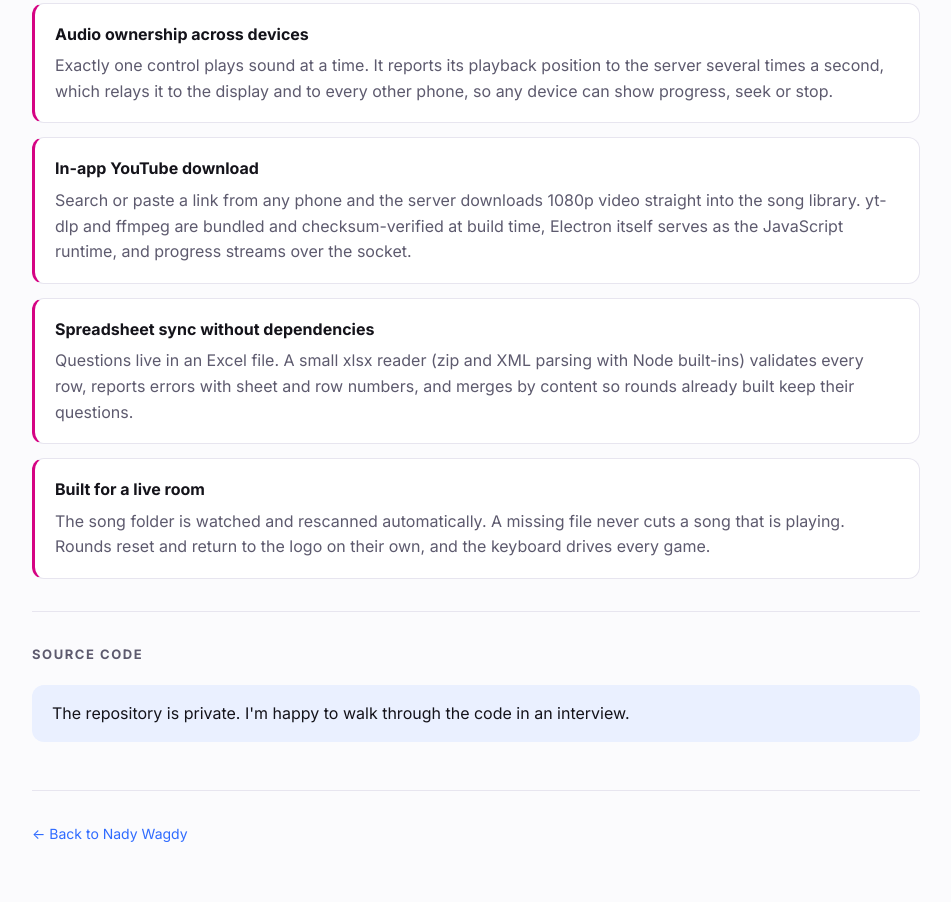
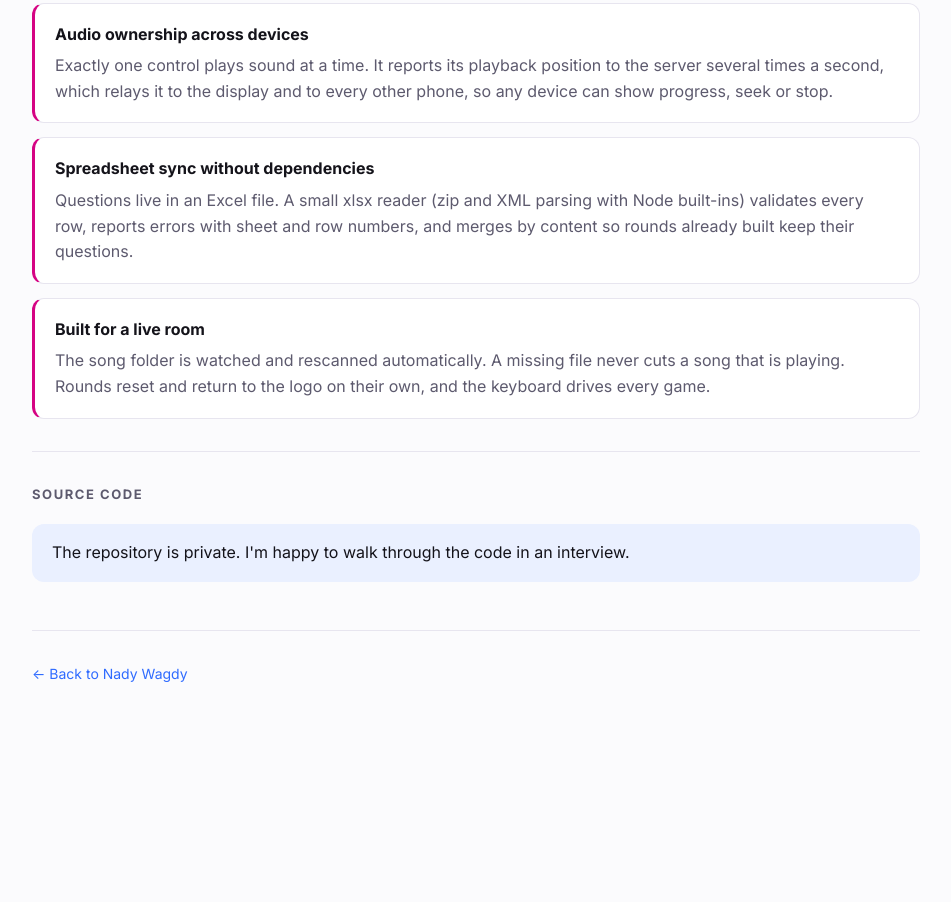
Before and after one commit to nadywgd/nadywgd.github.io, a plain HTML site: page projects/karaoke-night.html in a window 1280 px wide. Shown: the part 2054-2956 px from the top of the page, without its empty margins (164-1115 px from the left). After the commit the page ends 2795 px from the top, so only its background shows below. Drawn offline with Linux system fonts and the light colour scheme.

Commit message:
Drop the YouTube download highlight

```diff
--- a/projects/karaoke-night.html
+++ b/projects/karaoke-night.html
@@ -165,16 +165,6 @@
             </p>
           </li>
           <li>
-            <h3>In-app YouTube download</h3>
-            <p>
-              Search or paste a link from any phone and the server downloads
-              1080p video straight into the song library. yt-dlp and ffmpeg
-              are bundled and checksum-verified at build time, Electron itself
-              serves as the JavaScript runtime, and progress streams over the
-              socket.
-            </p>
-          </li>
-          <li>
             <h3>Spreadsheet sync without dependencies</h3>
             <p>
               Questions live in an Excel file. A small xlsx reader (zip and XML
```
